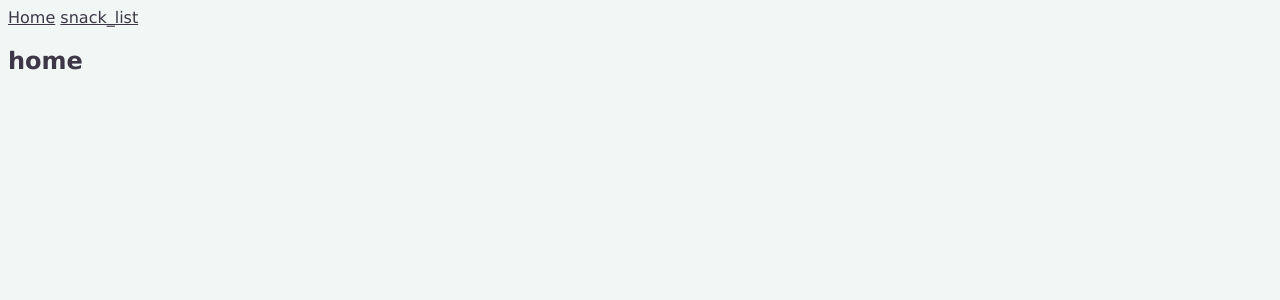
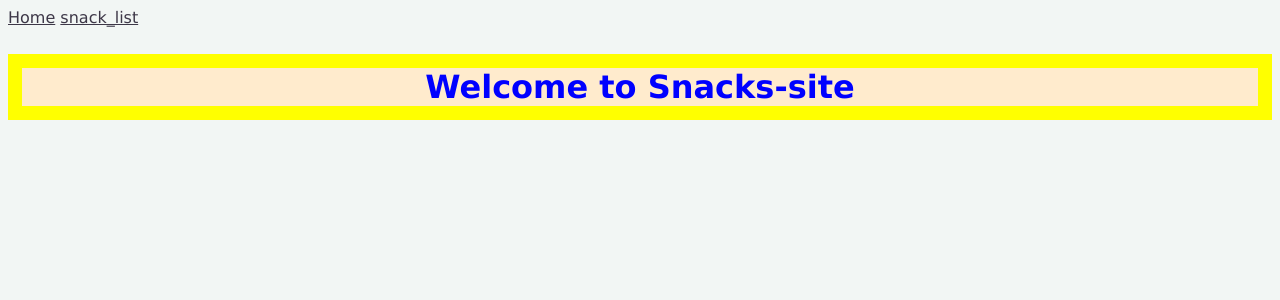
Before and after one commit to doaamelhem96/django_models, a Django app: page / in a window 1280 px wide. Shown: the top 300 px of the page. Run offline with Django 4.2, Linux system fonts and the light colour scheme.

Commit message:
updating

```diff
--- a/static/style.css
+++ b/static/style.css
@@ -22,3 +22,20 @@ a:hover{
 nav{
     text-align: left ;
 }
+#home{
+    display:flex;
+    color :blue;
+    font-size: xx-large;
+    justify-content: center;
+    border: 14px solid rgb(255, 255, 0);
+    background-color: blanchedalmond;
+    transition: transform 0.3s ease-in-out;
+
+}
+#home:hover{
+    transform: translateY(-9px);
+    color: rgb(226, 5, 89);
+    background-color: aquamarine;
+    border-color: blueviolet;
+
+}
--- a/templates/home.html
+++ b/templates/home.html
@@ -1,5 +1,5 @@
 {%extends 'base.html'%}
 {%block content%}
-<h2>home</h2>
+<h2 id ='home'>Welcome to Snacks-site</h2>
 
 {%endblock%}
```
